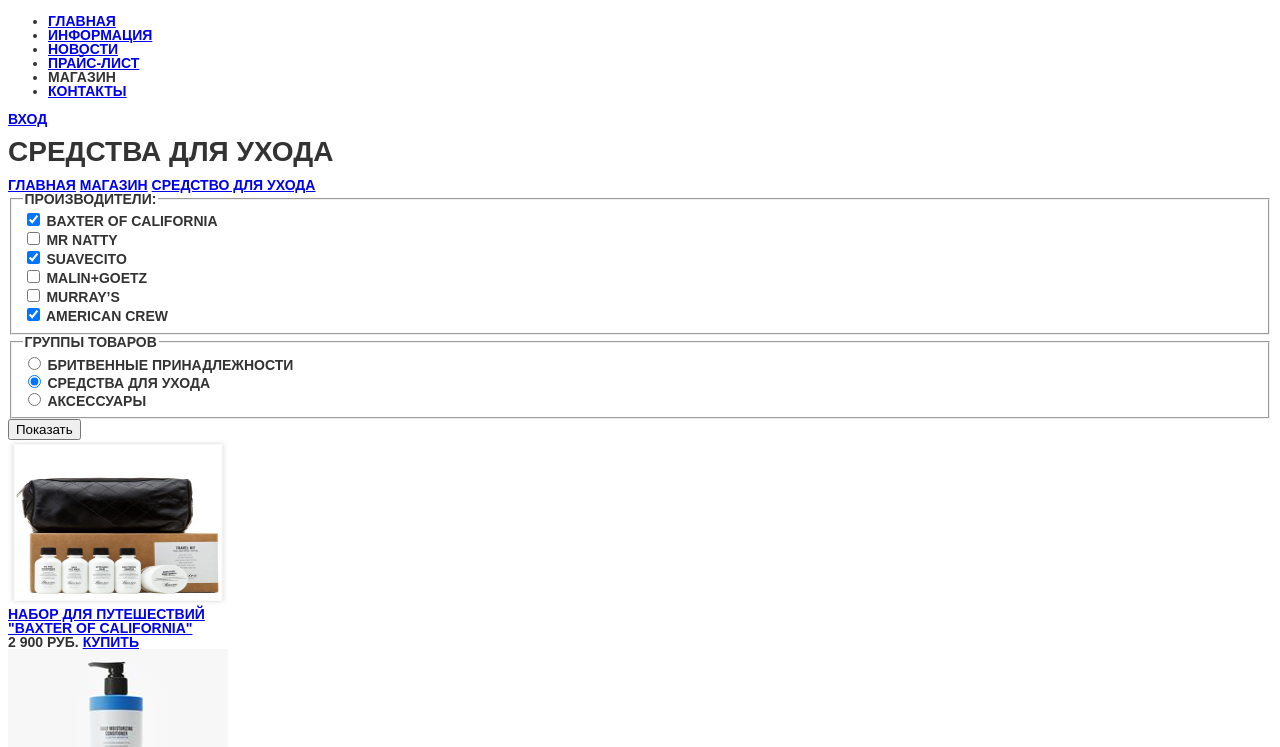
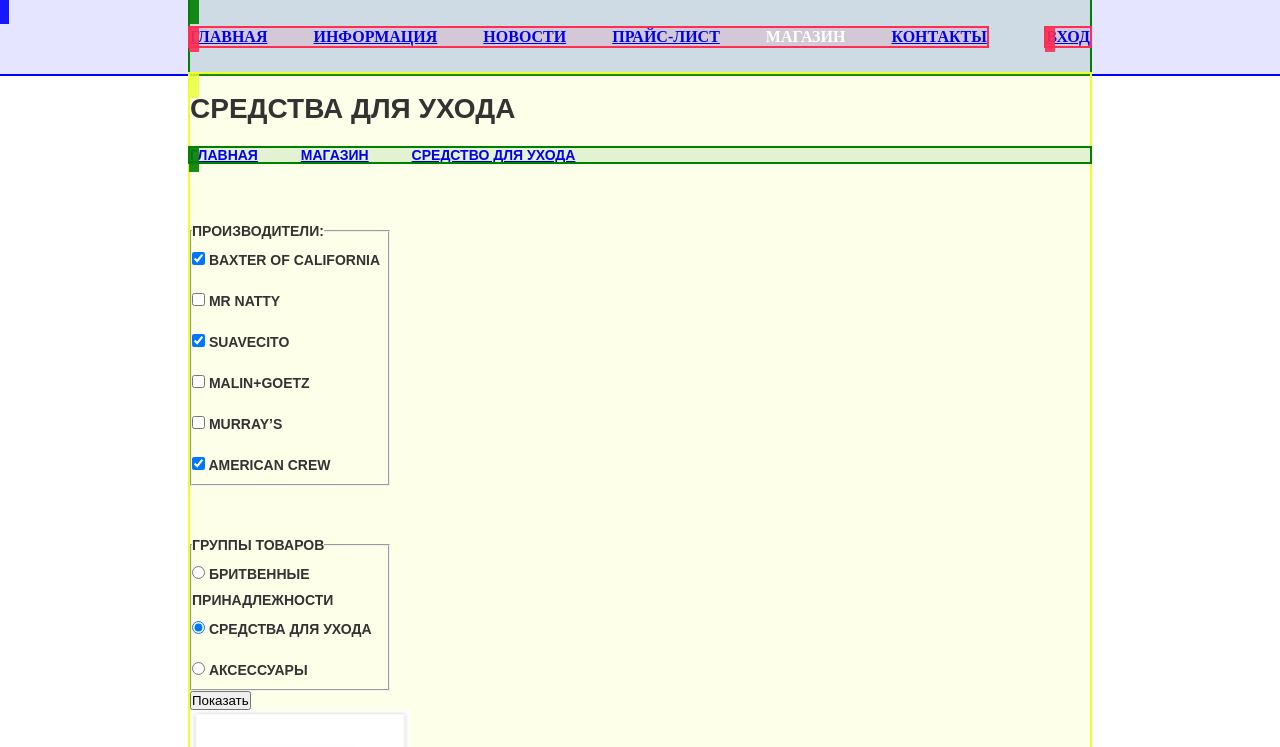
Before and after one commit to BykovDenis/barbershop_htmlacademy, a plain HTML site: page catalog.html in a window 1280 px wide. Shown: the top 747 px of the page. Drawn offline with Linux system fonts and the light colour scheme.

Commit message:
Signed-off-by: Denis <stivenrain@gmail.com>

```diff
--- a/catalog.html
+++ b/catalog.html
@@ -9,9 +9,9 @@
     <link href="css/style.css" rel="stylesheet">
     </head>
     <body>
-        <header class="main__header">
-           <div class="layout clearfix">
-                <nav class="header__menu">
+        <header class="main__header gl0">
+           <div class="layout clearfix gl1">
+                <nav class="header__menu gl2">
                     <ul class="menu__items">
                         <li class="menu__item"><a href="#">Главная</a></li>
                         <li class="menu__item"><a href="#">Информация</a></li>
@@ -21,19 +21,19 @@
                         <li class="menu__item"><a href="#">Контакты</a></li>
                     </ul>
                 </nav>
-                <div class="header__login">
+                <div class="header__login gl2">
                     <a href="#" class="login">Вход</a>
                 </div>
             </div>
         </header>
         <main>
-           <div class="layout clearfix">
+           <div class="layout clearfix gl3">
                 <h1>Средства для ухода</h1>
-                <nav class="breadcrumbs__items">
+                <div class="breadcrumbs__items gl1">
                     <a href="#" class="breadcrumbs__item">Главная</a>
                     <a href="#" class="breadcrumbs__item">Магазин</a>
                     <a href="#" class="breadcrumbs__item-active">Средство для ухода</a>
-                </nav>
+                </div>
                 <div class="main__filters">
                 <form class="filters" action="catalog.html">
                         <fieldset class="filter__suppliers">
@@ -63,7 +63,7 @@
                         <input type="submit" value="Показать">
                     </form>
                 </div>
-                <div class="main__goods">
+                <div class="main__goods clearfix">
                     <div class="goods__item">
                         <div class="goods__item__preview">
                             <a href="#">
--- a/css/style.css
+++ b/css/style.css
@@ -1,17 +1,151 @@
+* { padding: 0; margin: 0; outline: 0}
+
 body{
     color: #333;
     text-transform: uppercase;
-	font: bold 14px/1em 'PT Sans Bold',sans-serif;
+	font: bold 14px/1em 'PT Sans',sans-serif;
 }
 
-.features-item>p{
-    color: #f7f4f1;
-    text-transform: uppercase;
-	font: bold 14px/1em 'PT Sans Bold',sans-serif;
+h1{
+    margin-bottom:32px;
 }
 
-.features-title{
-    color: #f7f4f1;
-    text-transform: uppercase;
-	font: bold 30px/1em 'PT Sans Bold',sans-serif;
+
+.main__header {
+    background-color: #000000;
+    color: white;
+    font: bold 16px 'PT Sans';
+    min-height: 72px
 }
+
+.layout {
+    width:900px;
+    margin: 0 auto;
+        padding: 28px 0;
+}
+
+.menu__items{
+
+}
+
+.menu__items>li{
+    display: inline-block;
+    margin-right: 42px;
+    color: white;
+}
+
+.menu__items>li:last-child{
+    margin-right:0;
+}
+
+.header__menu {
+    float: left;
+}
+
+.header__login {
+    float: right;
+}
+
+
+
+
+/*======================================
+ Системное оформление - не изменять
+=======================================*/
+
+.gl0, .gl1, .gl2, .gl3 {
+  position: relative;
+}
+
+.gl0:before, .gl1:before, .gl2:before, .gl3:before {
+  content: '';
+  position: absolute;
+  left: -1px;
+  top: 0;
+  height: 20px;
+  padding: 2px 5px;
+  font-size: 14px;
+  font-weight: bold;
+  line-height: 20px;
+  font-family: "Courier New", monotype;
+  white-space: nowrap;
+}
+
+.gl0 {
+  outline: 2px solid blue;
+  background: rgba(0, 0, 255, .1);
+}
+
+.gl0:before {
+  color: #fff;
+  background: rgba(0, 0, 255, .9);
+}
+
+.gl1 {
+  outline: 2px solid green;
+  background: rgba(0, 128, 0, .1);
+}
+
+.gl1:before {
+  color: #fff;
+  background: rgba(0, 128, 0, .9);
+}
+
+.gl2 {
+  outline: 2px solid rgb(255, 45, 82);
+  background: rgba(255, 45, 82, .1);
+}
+
+.gl2:before {
+  color: #fff;
+  background: rgba(255, 45, 82, .9);
+}
+
+.gl3 {
+  outline: 2px solid rgb(234, 255, 45);
+  background: rgba(234, 255, 45, .1);
+}
+
+.gl3:before {
+  color: #000;
+  background: rgba(234, 255, 45, .8);
+}
+
+.breadcrumbs__items {
+    margin-bottom: 62px;
+}
+
+.breadcrumbs__items>a{
+    margin-right: 39px;
+}
+
+.main__filters {
+    width:  200px;
+    float: left;
+}
+
+
+
+
+.main__filters input[type="checkbox"],
+.main__filters input[type="radio"]{
+    margin: 14px 0;
+}
+
+.filter__suppliers {
+    margin-bottom: 52px;
+}
+
+.main__goods {
+    float: right;
+}
+
+.main__goods div{
+    display: inline-block;
+}
+
+.clearfix {
+    content:'';
+    display: table;
+    clear:both;
+}
```
Also changed, not shown: index.html (deleted, +0 -139 lines).
